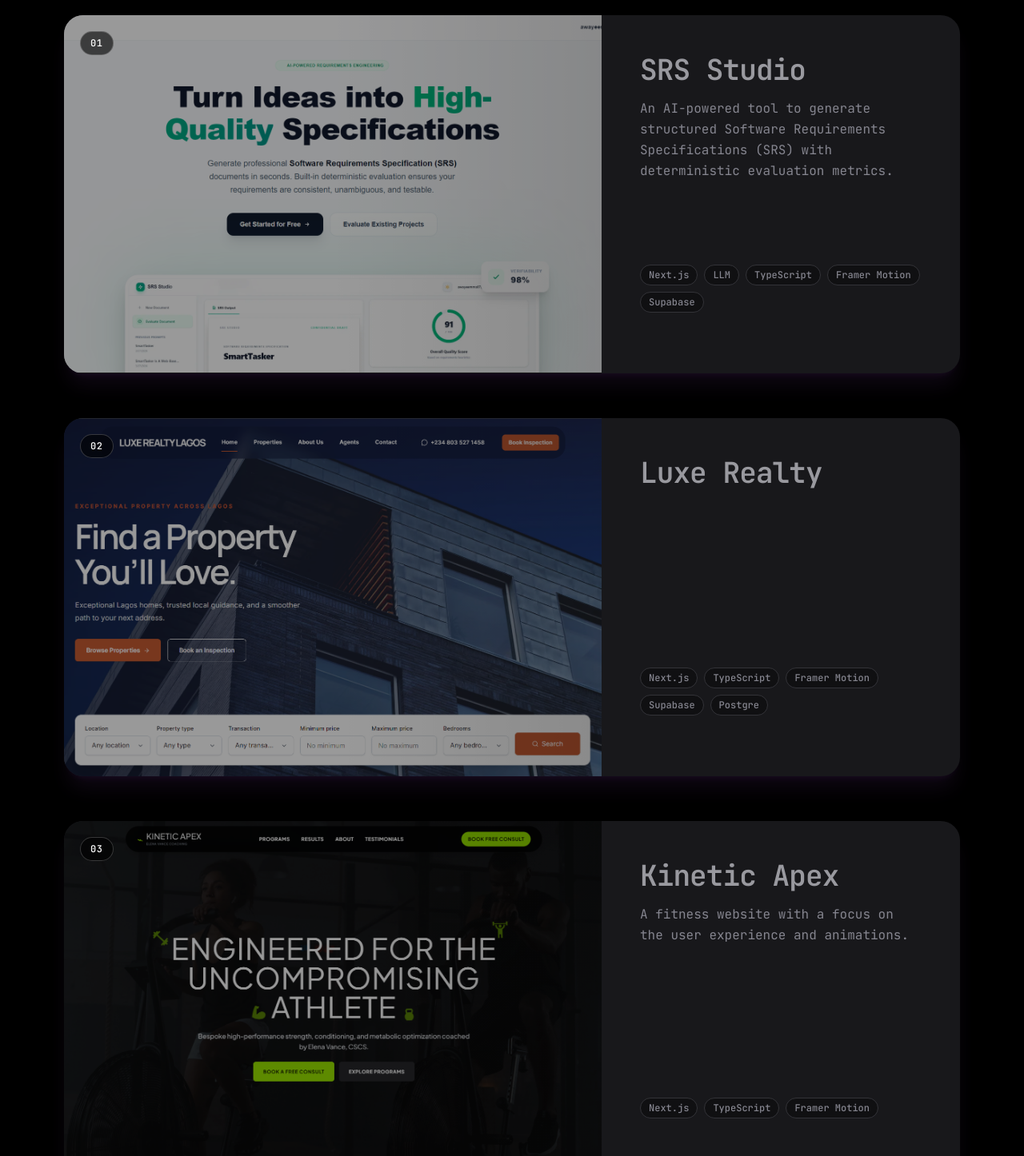
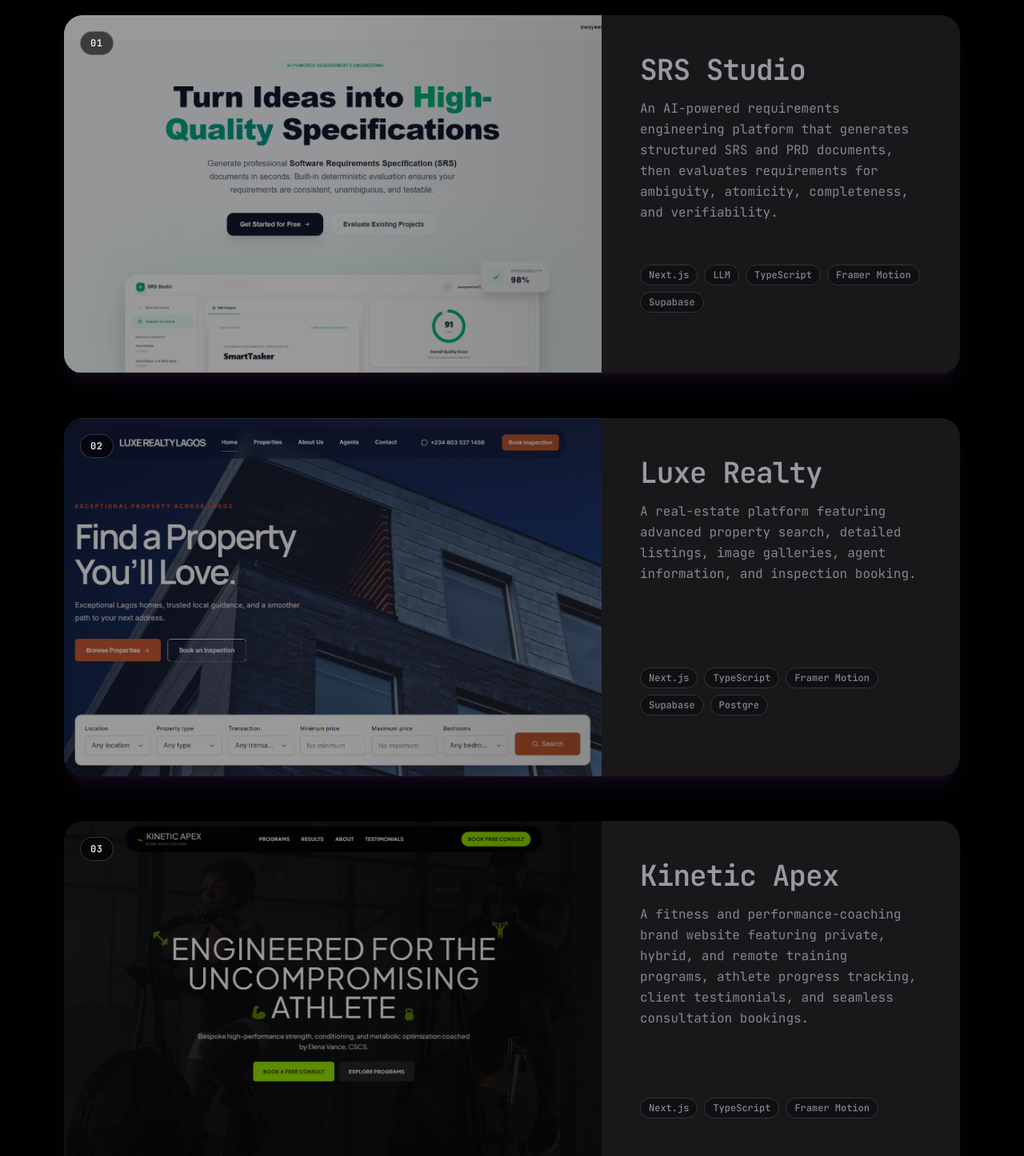
Before and after one commit to Temiawaye/Portfolio, a Next.js app: page / in a window 1280 px wide. Shown: the part 2580-4026 px from the top of the page at 80% size. Built offline with nearby package versions, Linux system fonts and the light colour scheme.

Commit message:
feat(projects): clarify featured project descriptions

```diff
--- a/components/work.tsx
+++ b/components/work.tsx
@@ -16,7 +16,7 @@ const item = {
 const projects = [
   {
     title: 'SRS Studio',
-    description: 'An AI-powered tool to generate structured Software Requirements Specifications (SRS) with deterministic evaluation metrics.',
+    description: 'An AI-powered requirements engineering platform that generates structured SRS and PRD documents, then evaluates requirements for ambiguity, atomicity, completeness, and verifiability.',
     image: '/srs-studio.png',
     tags: ['Next.js', 'LLM', 'TypeScript', 'Framer Motion', 'Supabase'],
     liveLink: 'https://srs-studio.vercel.app/',
@@ -26,7 +26,7 @@ const projects = [
 
   {
     title: 'Luxe Realty',
-    description: '',
+    description: 'A real-estate platform featuring advanced property search, detailed listings, image galleries, agent information, and inspection booking.',
     image: '/realestate/hero.png',
     tags: ['Next.js', 'TypeScript', 'Framer Motion', 'Supabase', 'Postgre'],
     liveLink: 'https://realestate-4un36rcex-temis-projects-5cf1e031.vercel.app/',
@@ -35,7 +35,7 @@ const projects = [
 
   {
     title: 'Kinetic Apex',
-    description: 'A fitness website with a focus on the user experience and animations.',
+    description: 'A fitness and performance-coaching brand website featuring private, hybrid, and remote training programs, athlete progress tracking, client testimonials, and seamless consultation bookings.',
     image: '/gymwrath/hero.png',
     tags: ['Next.js', 'TypeScript', 'Framer Motion'],
     liveLink: 'https://gymwarth.vercel.app/',
```
